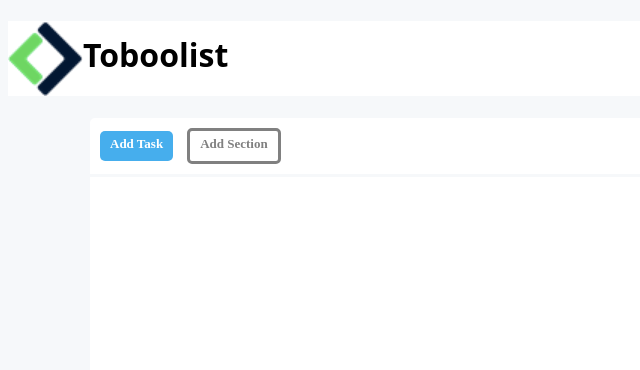
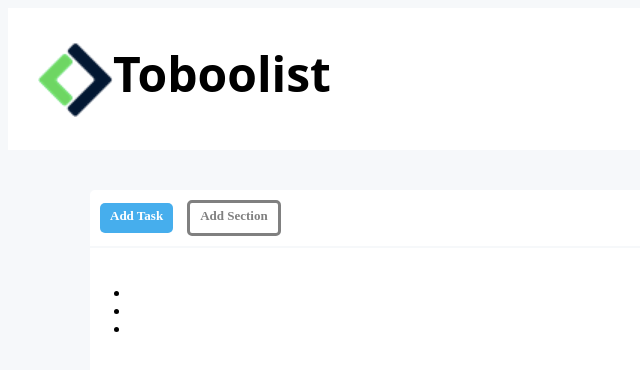
Before and after one commit to fabioferrari00/html-css-toboolist, a plain HTML site: page index.html in a window 1280 px wide. Shown: the whole page, without its empty margins (0-640 px from the left). Drawn offline with Linux system fonts and the light colour scheme.

Commit message:
[start] box-main

```diff
--- a/assets/css/style.css
+++ b/assets/css/style.css
@@ -1,6 +1,8 @@
 header {
   background-color: white;
-  margin: auto;
+  margin: 0;
+  padding: 1px;
+  padding-left: 30px;
 }
 
 body {
@@ -9,7 +11,15 @@ body {
 
 h1 {
   font-family: system-ui, -apple-system, BlinkMacSystemFont, 'Segoe UI', Roboto, Oxygen, Ubuntu, Cantarell, 'Open Sans', 'Helvetica Neue', sans-serif;
-  font-size: 2;
+  font-size: 3em;
+}
+
+h3 {
+  font-family: system-ui, -apple-system, BlinkMacSystemFont, 'Segoe UI', Roboto, Oxygen, Ubuntu, Cantarell, 'Open Sans', 'Helvetica Neue', sans-serif;
+}
+
+span {
+  font-family: system-ui, -apple-system, BlinkMacSystemFont, 'Segoe UI', Roboto, Oxygen, Ubuntu, Cantarell, 'Open Sans', 'Helvetica Neue', sans-serif;
 }
 
 a {
@@ -42,6 +52,7 @@ a {
 .container {
   max-width: 1100px;
   margin: 0 auto;
+  margin-top: 40px;
 }
 
 .thumb {
@@ -56,11 +67,12 @@ a {
   height: 1000px;
   background-color: white;
   border-radius: 0 0 5px 5px;
+  padding-top: 20px;
 }
 
 .top-box {
   border-radius: 5px 5px 0 0;
   width: 1000px;
   background-color: white;
-  border-bottom: #F6F8FA solid;
+  border-bottom: 2px #F6F8FA solid;
 }
--- a/index.html
+++ b/index.html
@@ -4,7 +4,7 @@
 <head>
   <meta charset="UTF-8">
   <meta name="viewport" content="width=device-width, initial-scale=1.0">
-  <title>Document</title>
+  <title>Toboolist</title>
   <link rel="stylesheet" href="./assets/css/style.css">
 </head>
 
@@ -18,7 +18,15 @@
       <a href="#">Add Task</a>
       <a href="#" class="empty-button d-inline-block">Add Section</a>
     </div>
-    <div class="box"></div>
+    <div class="box">
+      <ul>
+        <li></li>
+        <li></li>
+        <li></li>
+      </ul>
+    </div>
+
+
   </main>
 </body>
 
```
